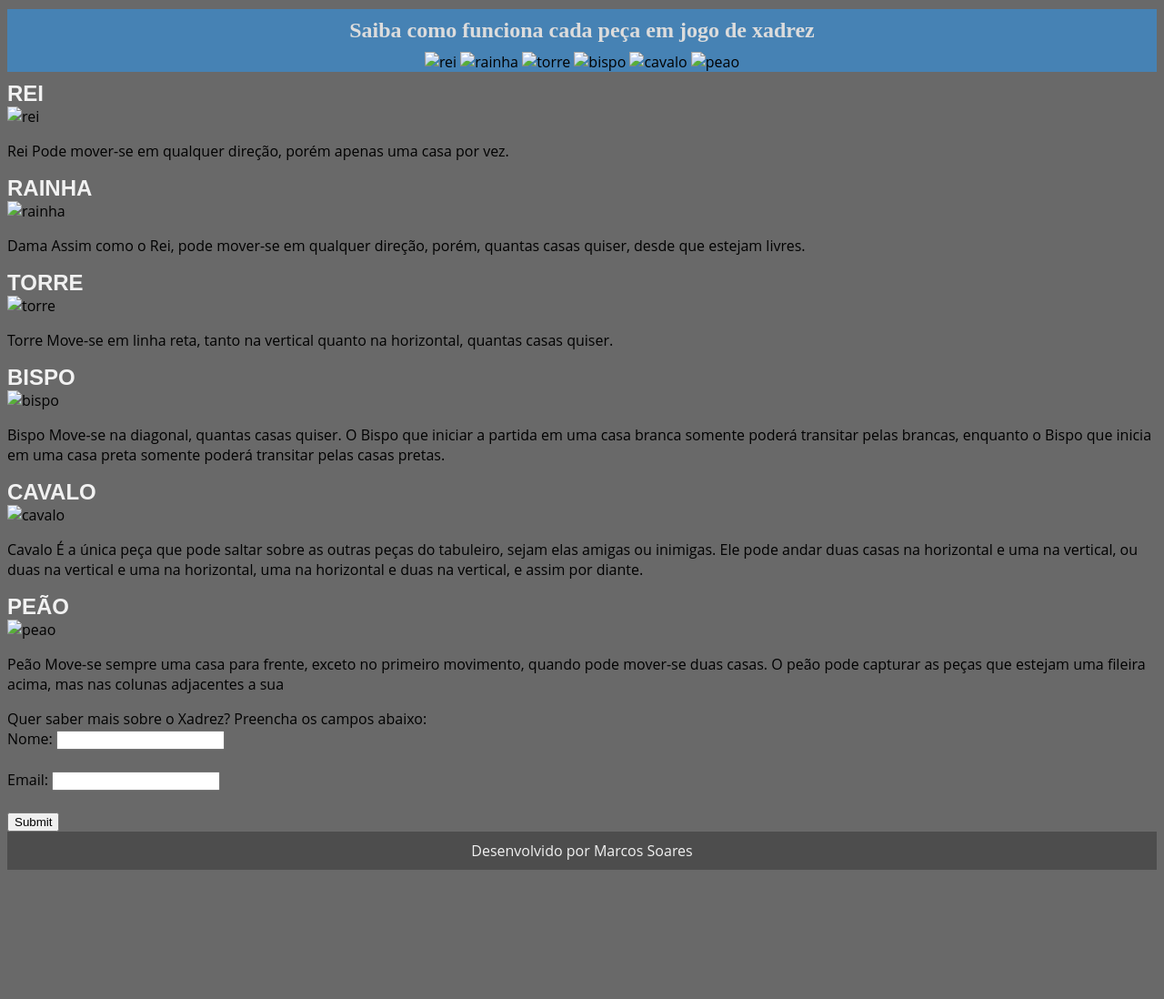
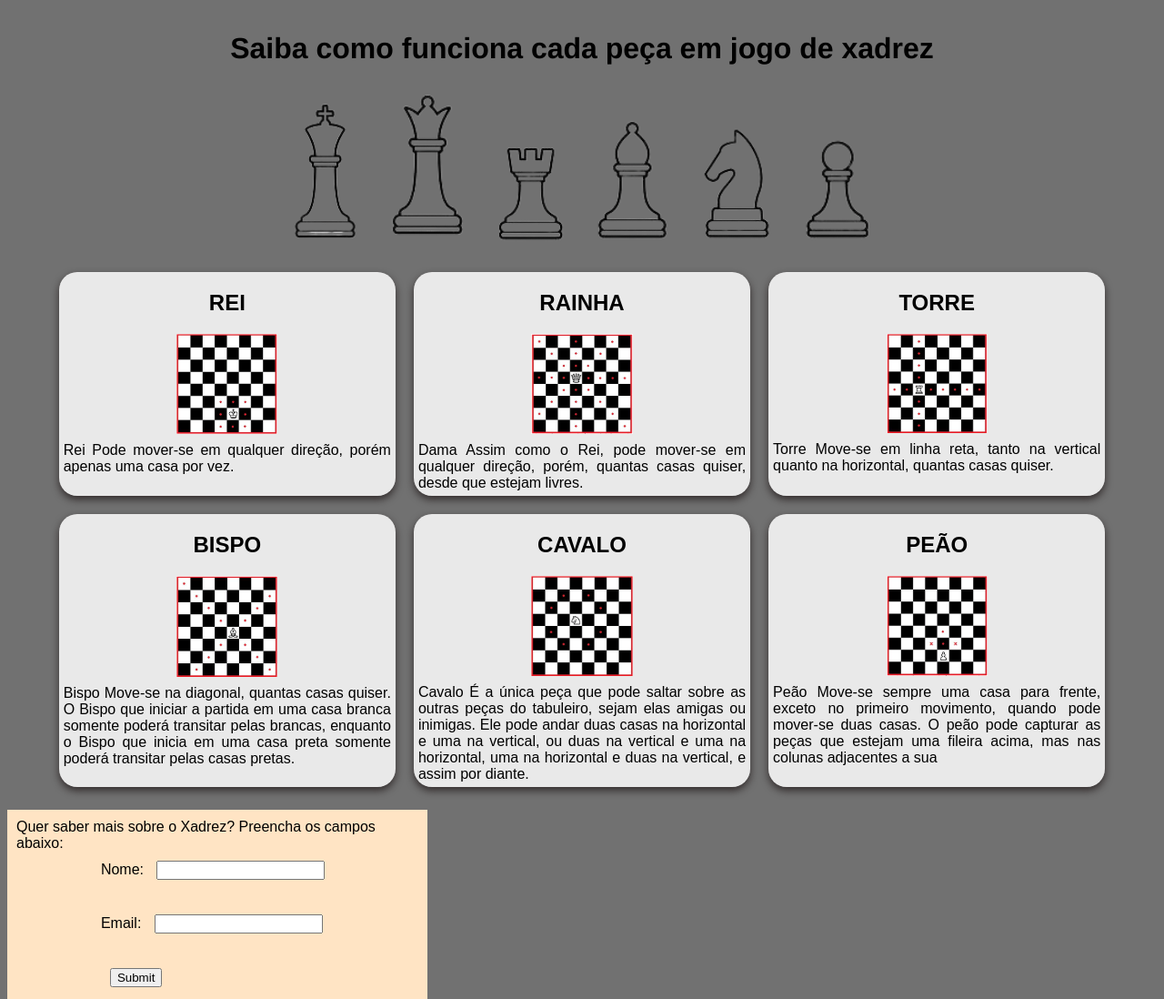
Before and after one commit to markium1/programmerMarcos.github.io, a plain HTML site: page xadrez.html in a window 1280 px wide. Shown: the top 1098 px of the page at 91% size. Before the commit the page ends 964 px from the top, so only its background shows below. Drawn offline with Linux system fonts and the light colour scheme; a script that the page names is missing.

Commit message:
atualizando o caminho do style e das imagens

```diff
--- a/xadrez.html
+++ b/xadrez.html
@@ -3,7 +3,7 @@
 <head>
     <meta charset="UTF-8">
     <meta name="viewport" content="width=device-width, initial-scale=1.0">
-    <link rel="stylesheet" href="css/style.css">
+    <link rel="stylesheet" href="styleXadrez.css">
     <script src="main.js"></script>
     <title>Aprenda Xadrez</title>
 </head>
@@ -16,19 +16,19 @@
 
            <section id="pecas">
                 <h1>Saiba como funciona cada peça em jogo de xadrez</h1>
-                <img src="img/rei.png" alt="rei" title="Rei">
-                <img src="img/rainha.png" alt="rainha" title="Rainha">
-                <img src="img/torre.png" alt="torre" title="Torre">
-                <img src="img/bispo.png" alt="bispo" title="Bispo">
-                <img src="img/cavalo.png" alt="cavalo" title="Cavalo">
-                <img src="img/peao.png" alt="peao" title="Peão">
+                <img src="img2/rei.png" alt="rei" title="Rei">
+                <img src="img2/rainha.png" alt="rainha" title="Rainha">
+                <img src="img2/torre.png" alt="torre" title="Torre">
+                <img src="img2/bispo.png" alt="bispo" title="Bispo">
+                <img src="img2/cavalo.png" alt="cavalo" title="Cavalo">
+                <img src="img2/peao.png" alt="peao" title="Peão">
             </section>
        </header>
         <section class="mov-pecas">
 
             <div class="card-pecas" id="rei">
                 <h2>REI</h2>
-                <img src="img/movrei.gif" alt="rei">
+                <img src="img2/movrei.gif" alt="rei">
                 <p>Rei
                     Pode mover-se em qualquer direção, porém apenas uma casa por vez.
                 </p>
@@ -36,7 +36,7 @@
 
             <div class="card-pecas" id="rainha">
                 <h2>RAINHA</h2>
-                <img src="img/movdama.gif" alt="rainha">
+                <img src="img2/movdama.gif" alt="rainha">
                 <p>Dama
                     Assim como o Rei, pode mover-se em qualquer direção,
                     porém, quantas casas quiser, desde que estejam livres.
@@ -45,7 +45,7 @@
 
             <div class="card-pecas" id="torre">
                 <h2>TORRE</h2>
-                <img src="img/movtorre.gif" alt="torre">
+                <img src="img2/movtorre.gif" alt="torre">
                 <p>Torre
                     Move-se em linha reta, tanto na vertical quanto na horizontal, quantas casas quiser.
                 </p>
@@ -53,7 +53,7 @@
 
             <div class="card-pecas" id="bispo">
                 <h2>BISPO</h2>
-                <img src="img/movbispo.gif" alt="bispo">
+                <img src="img2/movbispo.gif" alt="bispo">
                 <p>Bispo
                     Move-se na diagonal, quantas casas quiser. O Bispo que iniciar a partida em uma casa branca somente poderá
                     transitar pelas brancas,
@@ -63,7 +63,7 @@
 
             <div class="card-pecas" id="cavalo">
                 <h2>CAVALO</h2>
-                <img src="img/movcavalo.gif" alt="cavalo">
+                <img src="img2/movcavalo.gif" alt="cavalo">
                 <p>Cavalo
                     É a única peça que pode saltar sobre as outras peças do tabuleiro, sejam elas amigas ou inimigas.
                     Ele pode andar duas casas na horizontal e uma na vertical, ou duas na vertical e uma na horizontal, uma na horizontal e duas na vertical, e assim por diante.
@@ -71,7 +71,7 @@
             </div>
             <div class="card-pecas" id="peao">
                 <h2>PEÃO</h2>
-                <img src="img/movpeao.gif" alt="peao">
+                <img src="img2/movpeao.gif" alt="peao">
                 <p> Peão
                     Move-se sempre uma casa para frente, exceto no primeiro movimento, quando pode mover-se duas casas.
                     O peão pode capturar as peças que estejam uma fileira acima, mas nas colunas adjacentes a sua
```
